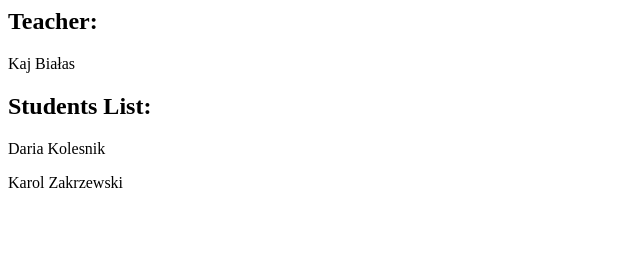
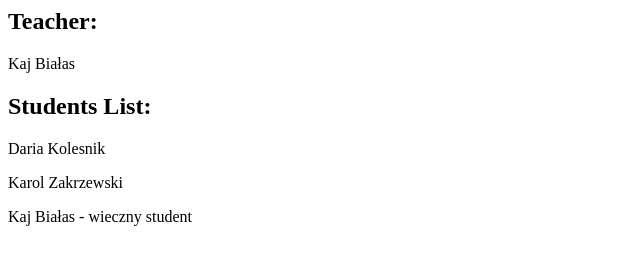
Before and after one commit to KajBialas/isa-git-test, a plain HTML site: page index.html in a window 1280 px wide. Shown: the whole page, without its empty margins (0-640 px from the left). Drawn offline with Linux system fonts and the light colour scheme.

Commit message:
Add new student Kaj

```diff
--- a/index.html
+++ b/index.html
@@ -9,7 +9,7 @@
             <h1>Students List:</h1>
             <p>Daria Kolesnik</p>
             <p>Karol Zakrzewski</p>
-
+            <p>Kaj Białas - wieczny student</p>
         </div>
     </body>
 </html>
```
